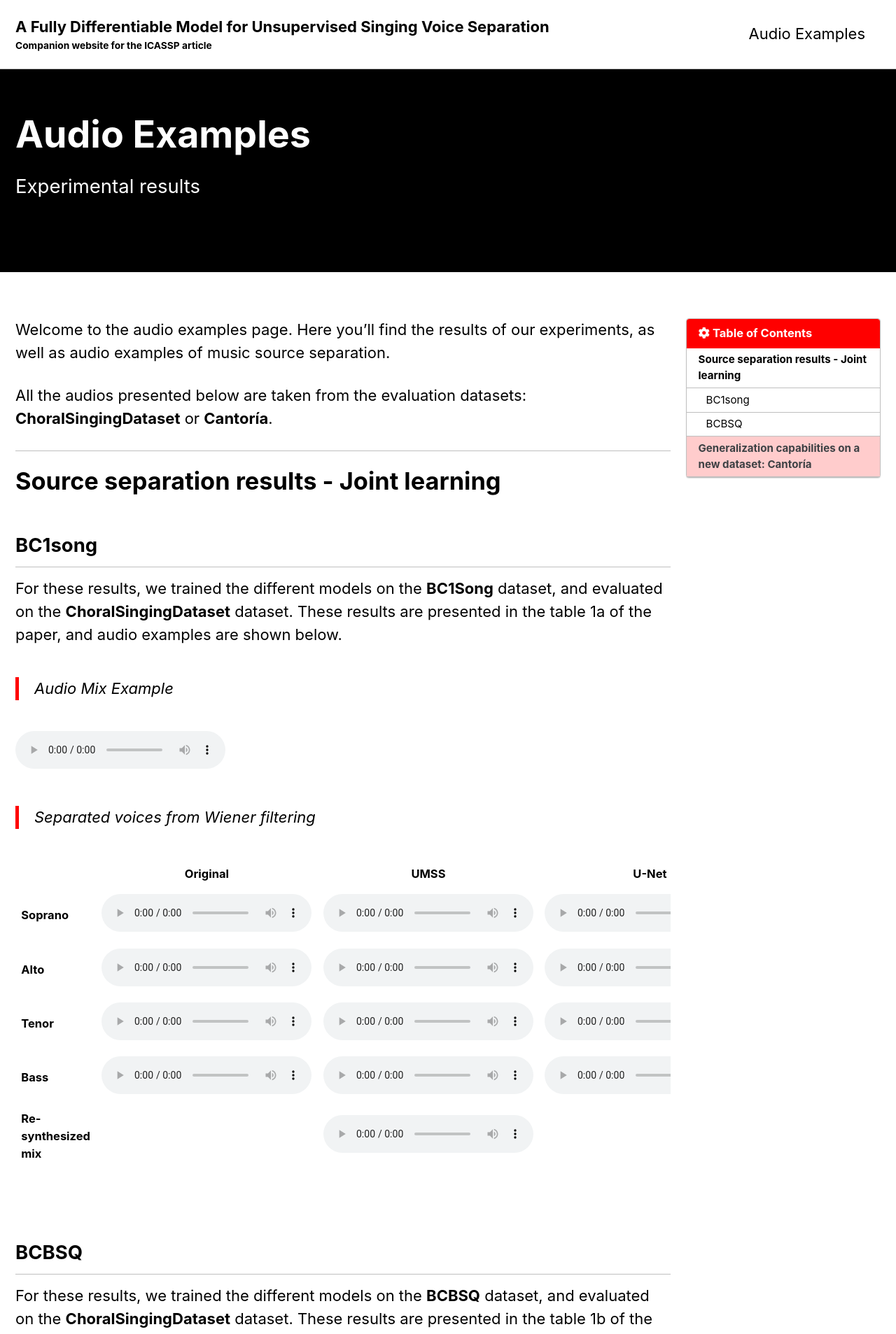
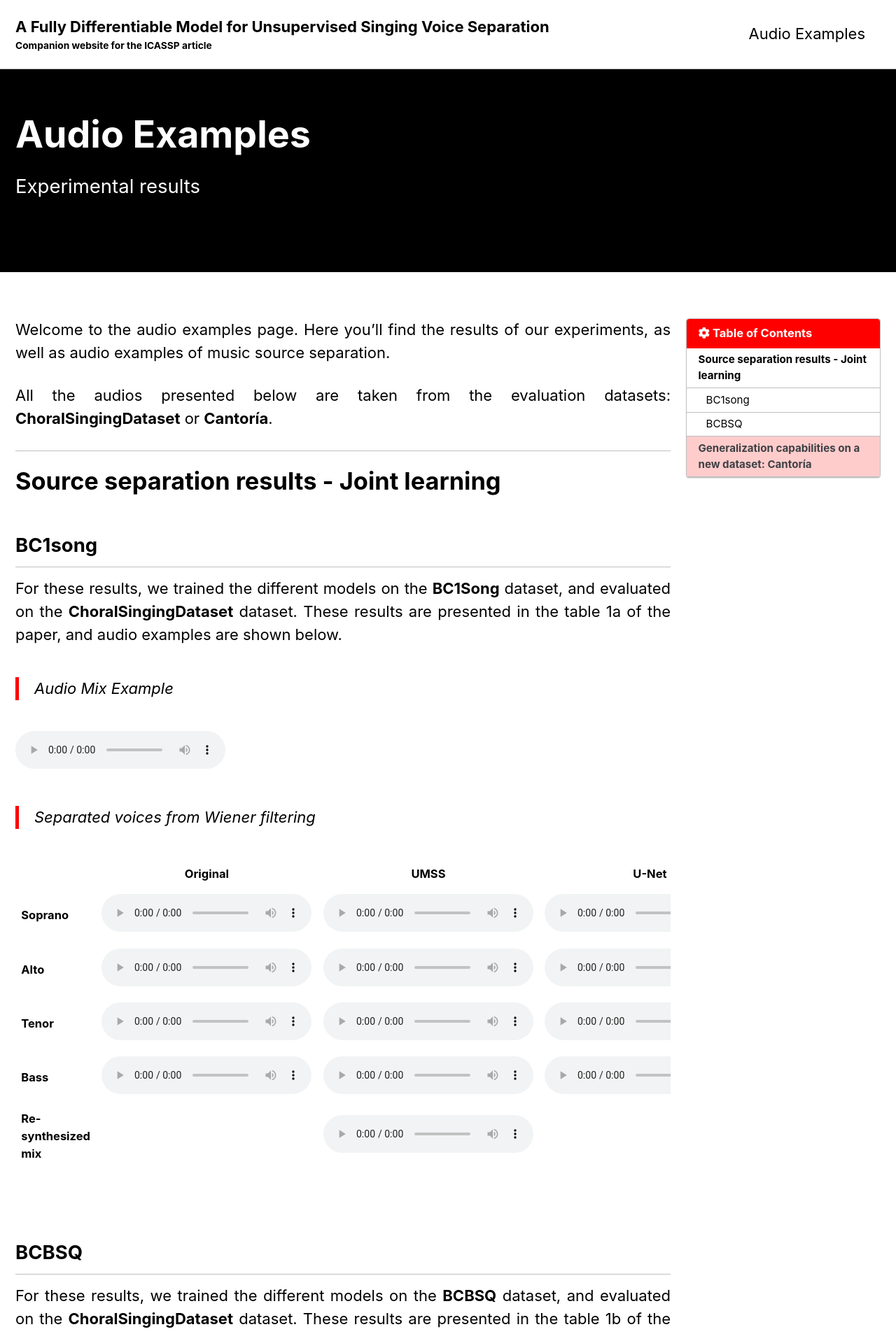
Before and after one commit to PierreChouteau/umss_icassp, a Jekyll site: the page built from docs/_pages/audio.md, in a window 1280 px wide. Shown: the top 1907 px of the page at 70% size. Built offline with Jekyll 4.4.1, drawn with Linux system fonts in a browser that asks for light colours; cached includes are drawn as plain includes.

Commit message:
Update audio.md

```diff
--- a/docs/_pages/audio.md
+++ b/docs/_pages/audio.md
@@ -13,19 +13,13 @@ toc_label: "Table of Contents"
 toc_icon: "cog"
 toc_sticky: true
 ---
-<html>
 
-</html>
+Welcome to the audio examples page. Here you'll find the results of our experiments, as well as audio examples of music source separation.
+{: .text-justify}
 
 
-Welcome to the audio examples page. Here you'll find the results of our experiments, as well as audio examples of music source separation.
-
-
-<!-- For experiments where our architecture is compared to the [__US__](https://ieeexplore.ieee.org/document/10058592) model by Schulze-Foster _et al._ and the [__U-Net__](https://program.ismir2020.net/poster_5-14.html) model by Petermann _et al._, we show only our two best approaches:
-- __VA_NN_2__
-- __Warmup__ -->
-
 All the audios presented below are taken from the evaluation datasets: __ChoralSingingDataset__ or __Cantoría__.
+{: .text-justify}
 
 
 ---
@@ -34,6 +28,7 @@ All the audios presented below are taken from the evaluation datasets: __ChoralS
 ## BC1song
 
 For these results, we trained the different models on the __BC1Song__ dataset, and evaluated on the __ChoralSingingDataset__ dataset. These results are presented in the table 1a of the paper, and audio examples are shown below.
+{: .text-justify}
 
 > Audio Mix Example
 <audio controls>
@@ -263,6 +258,7 @@ For these results, we trained the different models on the __BC1Song__ dataset, a
 ## BCBSQ
 
 For these results, we trained the different models on the __BCBSQ__ dataset, and evaluated on the __ChoralSingingDataset__ dataset. These results are presented in the table 1b of the paper, and audio examples are shown below.
+{: .text-justify}
 
 > Audio Mix Example
 <audio controls>
@@ -494,7 +490,7 @@ For these results, we trained the different models on the __BCBSQ__ dataset, and
 # Generalization capabilities on a new dataset: Cantoría
 
 For these results, we trained the different models on the __BCBSQ__ dataset, and evaluated them on the __Cantoría__ dataset. These results are presented in the table 3 of the paper, and audio examples are shown below.
-
+{: .text-justify}
 
 > Audio Mix Example
 <audio controls>
```
